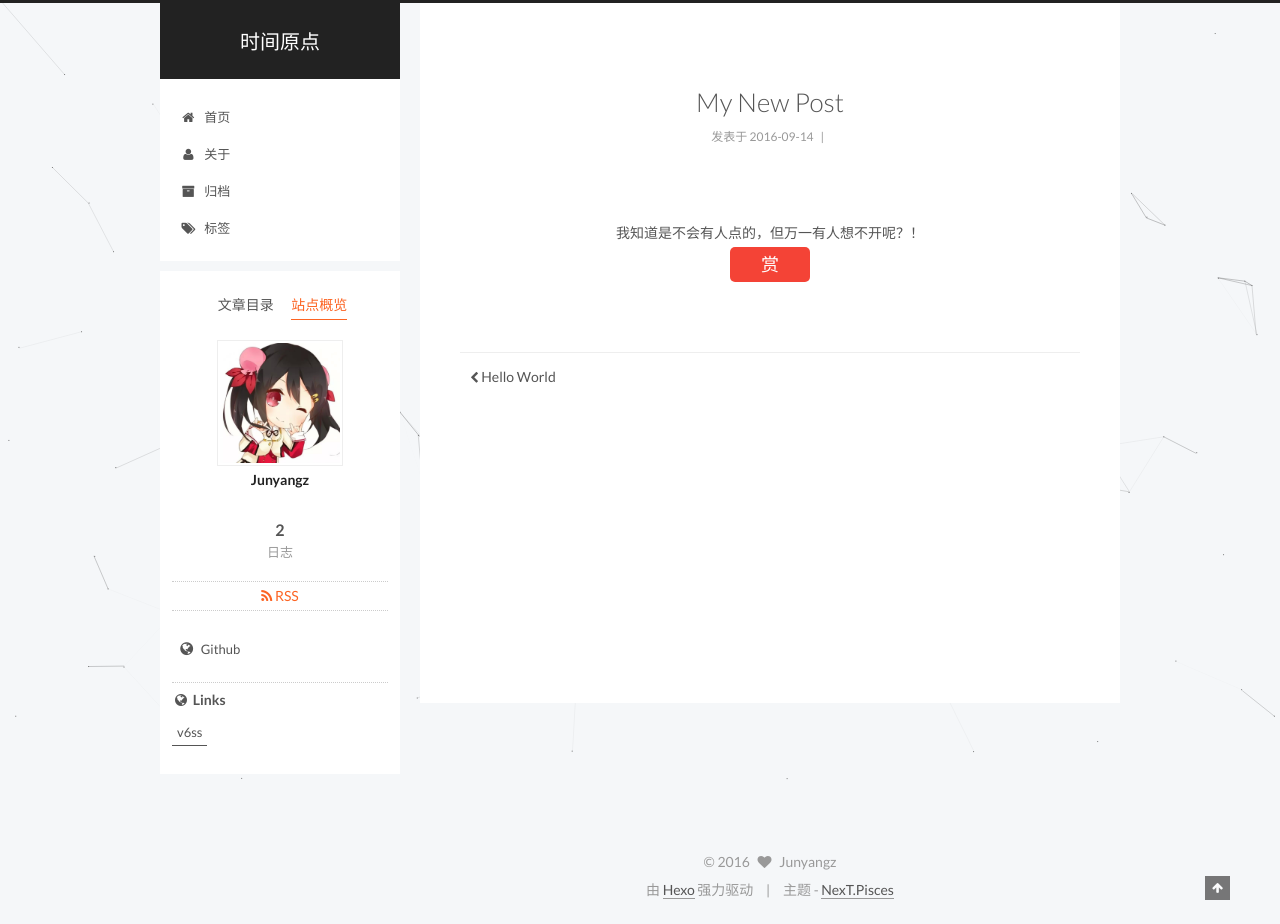
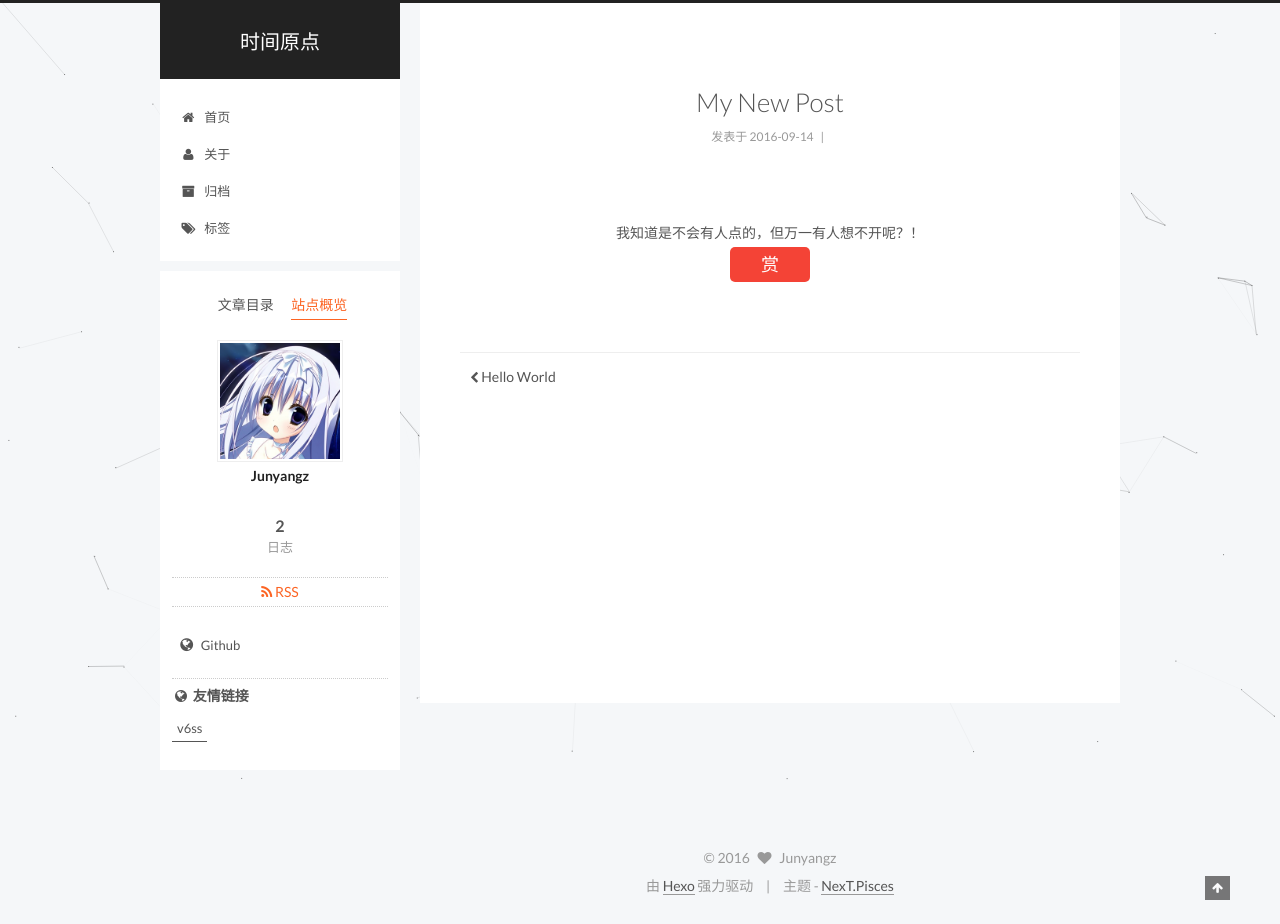
Before and after one commit to JYzor/jyzor.github.io, a plain HTML site: page 2016/09/14/My-New-Post/index.html in a window 1280 px wide. Both pictures are taken after a click on the item "站点概览". Drawn offline with Linux system fonts and the light colour scheme; a script that the page names is missing.

Commit message:
Site updated: 2016-09-14 17:07:15

```diff
--- a/2016/09/14/My-New-Post/index.html
+++ b/2016/09/14/My-New-Post/index.html
@@ -408,7 +408,7 @@
       <section class="site-overview sidebar-panel ">
         <div class="site-author motion-element" itemprop="author" itemscope itemtype="http://schema.org/Person">
           <img class="site-author-image" itemprop="image"
-               src="/uploads/0.jpg"
+               src="/uploads/02.png"
                alt="Junyangz" />
           <p class="site-author-name" itemprop="name">Junyangz</p>
           <p class="site-description motion-element" itemprop="description"></p>
@@ -459,7 +459,7 @@
           <div class="links-of-blogroll motion-element links-of-blogroll-inline">
             <div class="links-of-blogroll-title">
               <i class="fa  fa-fw fa-globe"></i>
-              Links
+              友情链接
             </div>
             <ul class="links-of-blogroll-list">
 
--- a/css/main.css
+++ b/css/main.css
@@ -1664,7 +1664,7 @@ pre .javascript .function {
   width: 4px;
   height: 4px;
   border-radius: 50%;
-  background: #4ff4ff;
+  background: #0b7c38;
 }
 .links-of-blogroll {
   font-size: 13px;
```
Also changed, not shown: 2016/09/14/hello-world/index.html (+2 -2 lines), about/index.html (+2 -2 lines), archives/2016/09/index.html (+2 -2 lines), archives/2016/index.html (+2 -2 lines), archives/index.html (+2 -2 lines), index.html (+2 -2 lines), uploads/01.jpg (renamed from uploads/0.jpg), uploads/02.png (added).
